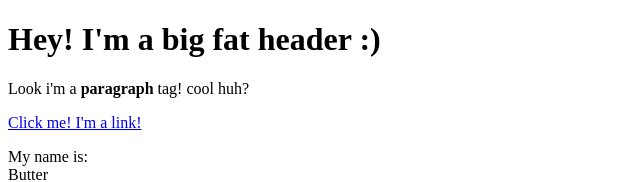
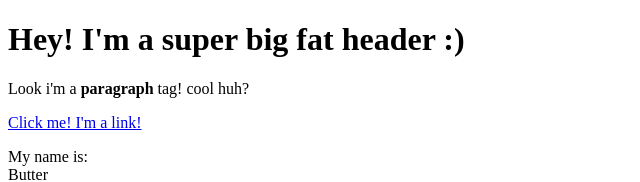
Before and after one commit to xLavanderlustx/myfirstwebsite, a plain HTML site: page Test.html in a window 1280 px wide. Shown: the top 182 px of the page, without its empty margins (0-640 px from the left). Drawn offline with Linux system fonts and the light colour scheme.

Commit message:
I have added super in the header
this is a minor changes in the header added "super"

```diff
--- a/Test.html
+++ b/Test.html
@@ -4,7 +4,7 @@
 	<title>Test page</title>
 </head>
 <body>
-	<h1>Hey! I'm a big fat header :)</h1>
+	<h1>Hey! I'm a super big fat header :)</h1>
 	<p>Look i'm a <b>paragraph</b> tag! cool huh?</p>
 	<a href="https://www.google.com" target="_blank" title="Let's go to google!">Click me! I'm a link!</a>
 	<p>My name is:<br>
```
